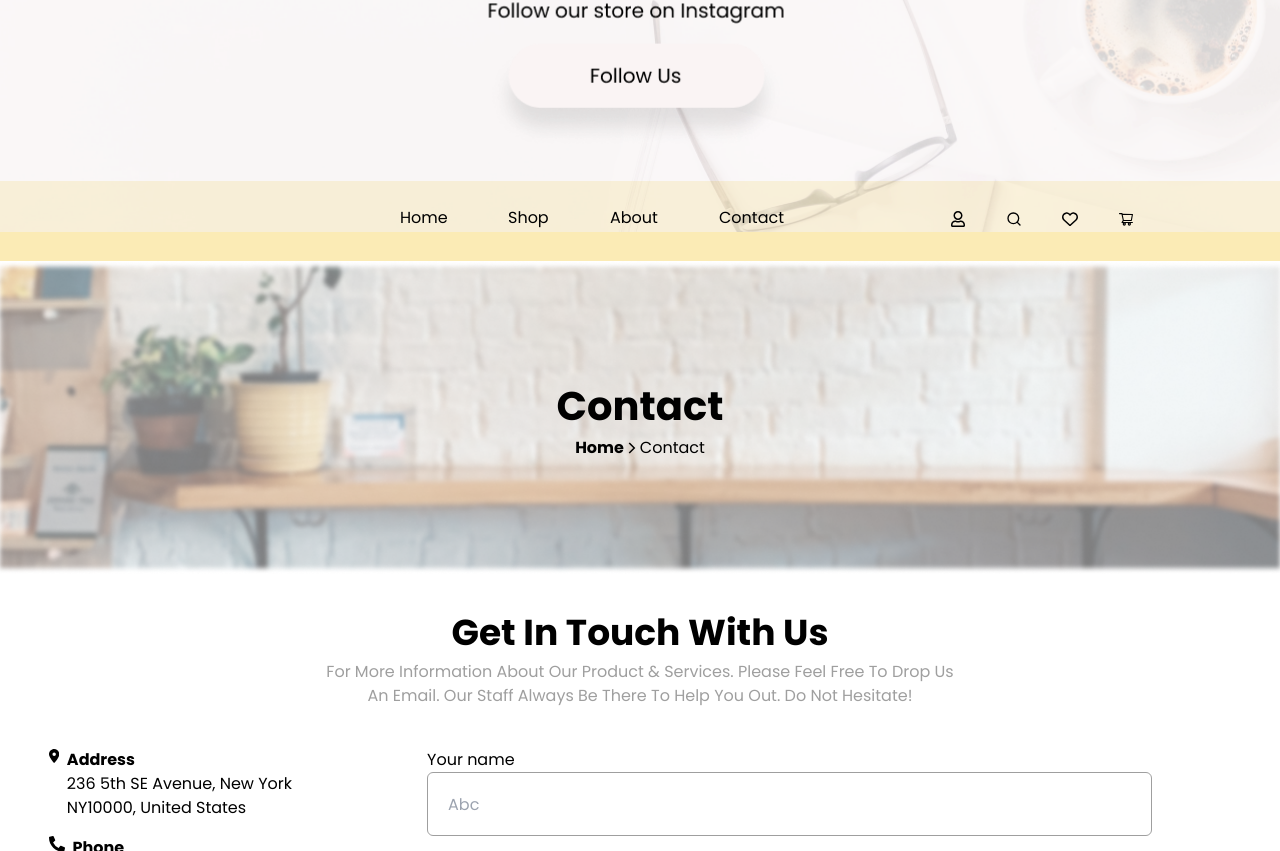
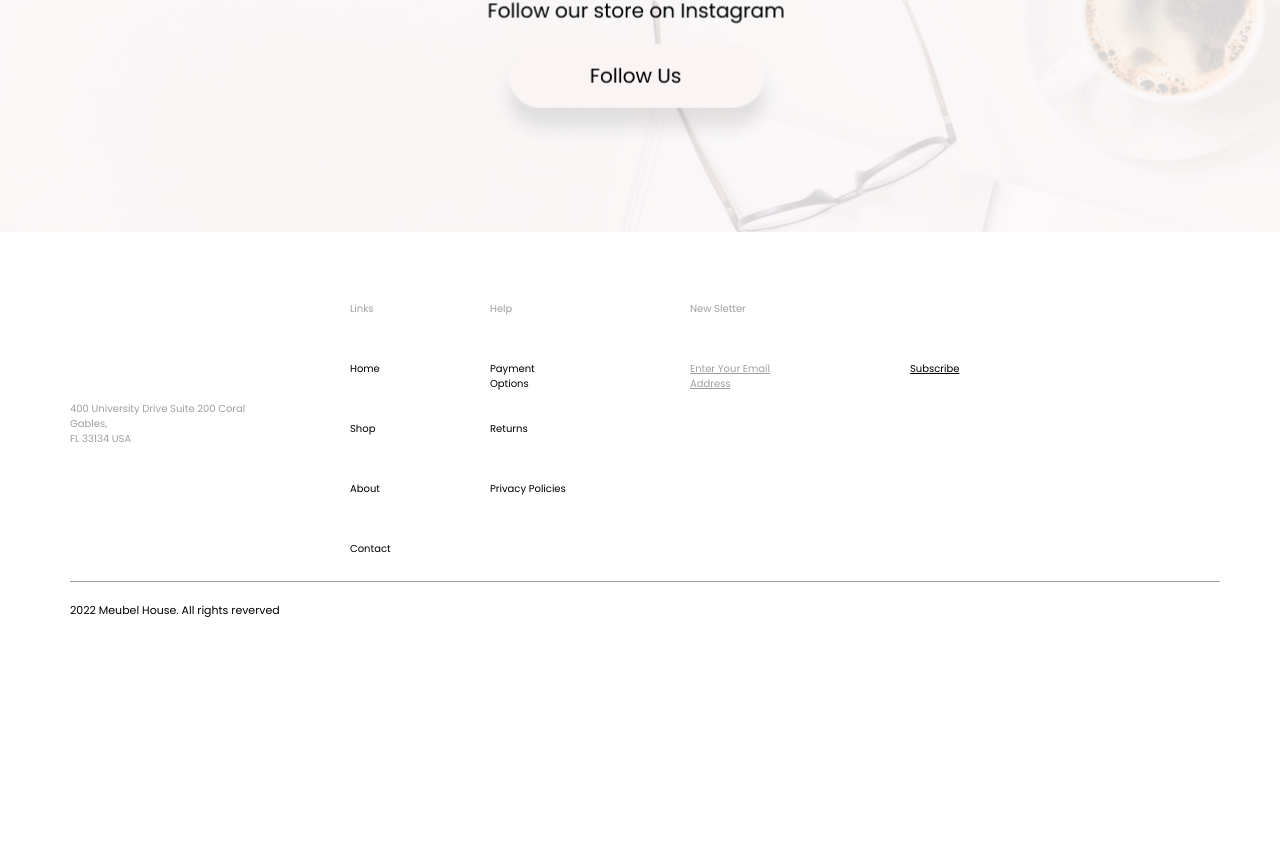
Before and after one commit to Benishsaleem/e-commerce-website, a Next.js app: page / in a window 1280 px wide. Shown: the part 3349-4200 px from the top of the page. After the commit the page ends 4030 px from the top, so only its background shows below. Built offline with nearby package versions, Linux system fonts and the light colour scheme.

Commit message:
add changes

```diff
--- a/src/app/components/Footer.tsx
+++ b/src/app/components/Footer.tsx
@@ -2,8 +2,34 @@ import React from 'react'
 
 const Footer = () => {
   return (
-    <div>
+    <div className='w-[1280px] h-[400px]'>
+    <div className='flex gap-[100px] justify-items-center ml-[70px] ]'>
+      <div>
+      <p className='font-Poppins font-medium text-[10px] pt-[120px] w-[180px] h-[60px] text-[#9F9F9F]'>400 University Drive Suite 200 Coral Gables,</p>
+      <p className='font-Poppins font-medium text-[10px] pt-[30px] w-[100px] h-[60px] text-[#9F9F9F]'>FL 33134 USA</p>
+      </div>
+      <div>
+        <p className='font-Poppins font-medium text-[10px] pt-[20px] w-[40px] h-[60px] text-[#9F9F9F]'>Links</p>
+        <p className='font-Poppins font-medium text-[10px] pt-[20px] w-[40px] h-[60px] text-black'>Home</p>
+        <p className='font-Poppins font-medium text-[10px] pt-[20px] w-[40px] h-[60px] text-black'>Shop</p>
+        <p className='font-Poppins font-medium text-[10px] pt-[20px] w-[40px] h-[60px] text-black'>About</p>
+        <p className='font-Poppins font-medium text-[10px] pt-[20px] w-[40px] h-[60px] text-black'>Contact</p>
+      </div>
+      <div>
+        <p className='font-Poppins font-medium text-[10px] pt-[20px] w-[30px] h-[60px] text-[#9F9F9F]'>Help</p>
+        <p className='font-Poppins font-medium text-[10px] pt-[20px] w-[80px] h-[60px] text-black'>Payment Options</p>
+        <p className='font-Poppins font-medium text-[10px] pt-[20px] w-[30px] h-[60px] text-black'>Returns</p>
+        <p className='font-Poppins font-medium text-[10px] pt-[20px] w-[100px] h-[60px] text-black'>Privacy Policies</p>
+      </div>
+      <div>
+       <p className='font-Poppins font-medium text-[10px] pt-[20px] w-[100px] h-[60px] text-[#9F9F9F]'>New Sletter</p>
+      <p className='font-Poppins font-light underline text-[10px] pt-[20px] w-[120px] h-[60px] text-[#9F9F9F]' >Enter Your Email Address</p>
+      </div>
+      <div className='font-Poppins font-medium text-[10px] underline pt-[80px] w-[40px] h-[60px] text-black'>Subscribe</div>
 
+    </div>
+    <div className='w-[1150px] ml-[70px] pl-[100px] h-[0.5px] bg-[#9F9F9F]'></div>
+    <div className='font-Poppins ml-[70px] font-medium text-[11px] pt-[20px] w-[300px] h-[60px] text-black'>2022 Meubel House. All rights reverved</div>
     </div>
   )
 }
--- a/src/app/components/Hero.tsx
+++ b/src/app/components/Hero.tsx
@@ -131,8 +131,8 @@ export const Hero2 = () => {
           )}
           export const Hero6 = () => {
             return (
-              <div className='w-[1280px] h-[400px] bg-white'>
-                <Image src='/Images/bottom1.png' alt='bottom picture' width='1280' height='400'/>
+              <div className='w-[1280px] h-[500px] bg-white'>
+                <Image src='/Images/bottom1.png' alt='bottom picture' width='1280' height='250'/>
 
               </div>
             )
--- a/src/app/components/Contact.tsx
+++ b/src/app/contact/page.tsx
@@ -1,22 +1,22 @@
-import Header from "./Header";
-import Footer from "./Footer";
+import Header from "../components/Header";
+import Footer from "../components/Footer";
 import Image from "next/image";
 import React from "react";
 import { IoChevronForwardSharp } from "react-icons/io5";
 import { FaLocationDot } from "react-icons/fa6";
 import { FaPhoneAlt } from "react-icons/fa";
 import { MdAccessTimeFilled } from "react-icons/md";
-const Contact = () => {
+const Page = () => {
   return (
     <div>
       <Header />
       <div className="h-[313px] w-full relative ">
         <Image
           src="/Images/shopbanner.png"
-          width={1440}
+          width={1280}
           height={100}
           className="absolute w-full h-full  "
-          alt=""
+          alt="banner"
         />
         <div className="flex justify-center items-center flex-col h-full z-50 relative">
           <h2 className="text-[40px] font-poppins font-bold text-center">
@@ -148,4 +148,4 @@ const Contact = () => {
   );
 };
 
-export default Contact;
+export default Page;
--- a/src/app/page.tsx
+++ b/src/app/page.tsx
@@ -7,7 +7,6 @@ import { Hero4 } from "./components/Hero";
 import { Hero5 } from "./components/Hero";
 import { Hero6 } from "./components/Hero";
 import Footer from "./components/Footer";
-import Contact from "./components/Contact";
 export default function Home() {
   return ( <div>
     <Header/>
@@ -17,7 +16,6 @@ export default function Home() {
     <Hero4/>
     <Hero5/>
     <Hero6/>
-    <Contact/>
     <Footer/>
   </div>
   );
```
